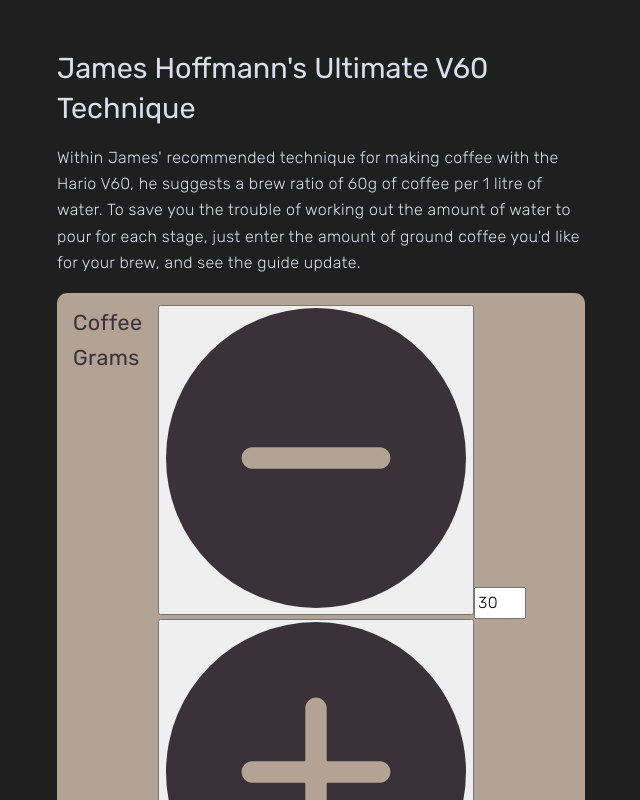
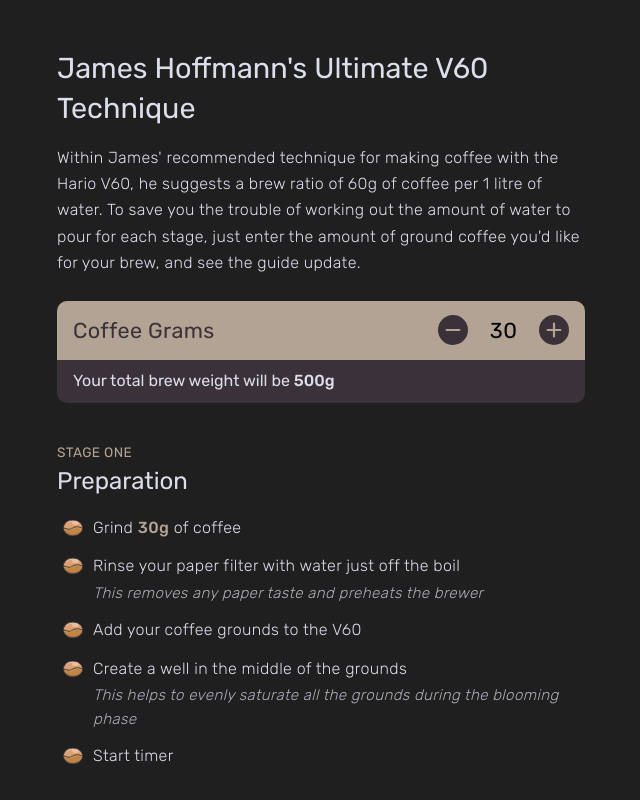
Before and after one commit to fuego161/v60-brew, a React (Create React App) app: page / in a window 1280 px wide. Shown: the top 800 px of the page, without its empty margins (319-959 px from the left). Built offline with nearby package versions, Linux system fonts and the light colour scheme.

Commit message:
Style coffee controls

```diff
--- a/src/assets/scss/components/coffee-control.scss
+++ b/src/assets/scss/components/coffee-control.scss
@@ -1,19 +1,73 @@
 .coffee {
+	margin-top: 1.5em;
 	background-color: color(coffee-dark);
 	border-radius: 10px;
 
 	&__selector {
 		display: flex;
 		justify-content: space-between;
+		align-items: center;
 		padding: .75em 1em;
 		background-color: color(coffee-light);
 		border-radius: 10px 10px 0 0;
 		color: color(coffee-dark);
 	}
 
-	&__label {
+	&__label,
+	&__input {
 		font-size: 1.35rem;
 		font-weight: 400;
+		margin: 0;
+	}
+
+	&__controls {
+		display: flex;
+		align-items: center;
+	}
+
+	&__input,
+	&__btn {
+		appearance: none;
+		margin: 0;
+		padding: 0;
+		background: none;
+		border: 0;
+		background-clip: padding-box;
+		border-radius: 0;
+		text-decoration: none;
+		box-shadow: none;
+		transition: .15s box-shadow;
+
+		&:active,
+		&:focus,
+		&:focus-visible {
+			outline: none;
+			box-shadow: rgba(color(coffee-dark), .4) 0px 0px 0px 2px, rgba(color(coffee-dark), .65) 0px 4px 6px -1px, rgba(255, 255, 255, 0.08) 0px 1px 0px inset;
+		}
+	}
+
+	&__input {
+		-moz-appearance: textfield;
+		width: 45px;
+		text-align: center;
+		margin: 0 .6em;
+		border-radius: 2px;
+		cursor: text;
+
+		&::-webkit-outer-spin-button,
+		&::-webkit-inner-spin-button {
+			-webkit-appearance: none;
+			margin: 0;
+		}
+	}
+
+	&__btn {
+		display: flex;
+		align-items: center;
+		justify-content: center;
+		width: 30px;
+		border-radius: 50%;
+		cursor: pointer;
 	}
 
 	&__output {
```
